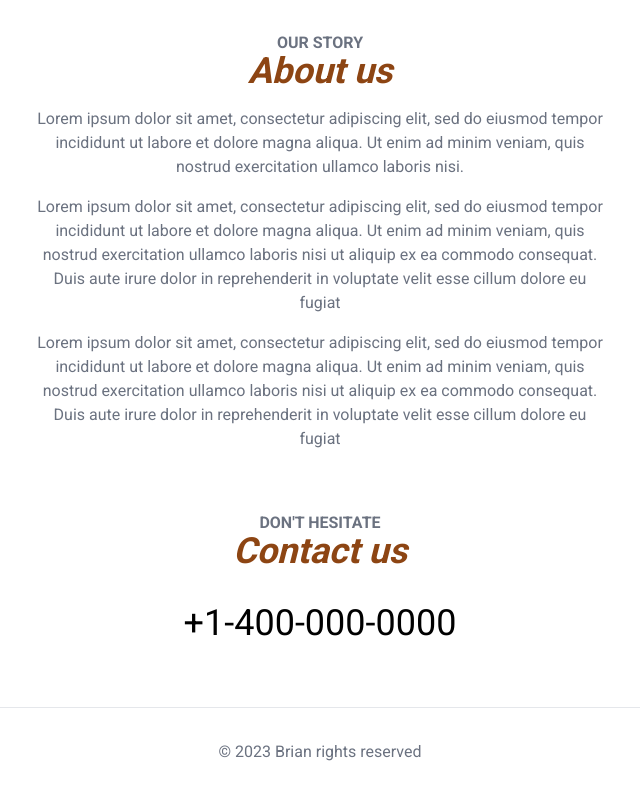
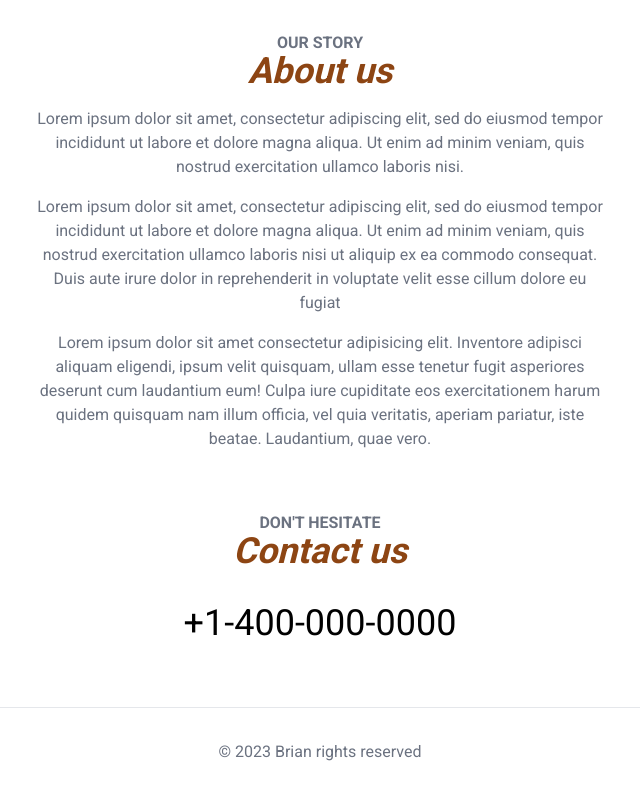
Before and after one commit to BrianChen027/Online_Order_APP, a Next.js app: page / in a window 1280 px wide. Shown: the part 1584-2384 px from the top of the page, without its empty margins (320-960 px from the left). Built offline with nearby package versions, Linux system fonts and the light colour scheme.

Commit message:
Testing lorem

```diff
--- a/src/app/page.js
+++ b/src/app/page.js
@@ -27,9 +27,11 @@ export default function Home() {
           Duis aute irure dolor in reprehenderit in voluptate velit esse cillum dolore eu fugiat
           </p>
           <p>
-          Lorem ipsum dolor sit amet, consectetur adipiscing elit, sed do eiusmod tempor incididunt ut labore et dolore magna aliqua.
-          Ut enim ad minim veniam, quis nostrud exercitation ullamco laboris nisi ut aliquip ex ea commodo consequat.
-          Duis aute irure dolor in reprehenderit in voluptate velit esse cillum dolore eu fugiat
+          Lorem ipsum dolor sit amet consectetur adipisicing elit.
+          Inventore adipisci aliquam eligendi, ipsum velit quisquam,
+          ullam esse tenetur fugit asperiores deserunt cum laudantium eum!
+          Culpa iure cupiditate eos exercitationem harum quidem quisquam nam illum officia,
+          vel quia veritatis, aperiam pariatur, iste beatae. Laudantium, quae vero.
           </p>
         </div>
 
```
Also changed, not shown: test.html (added).
